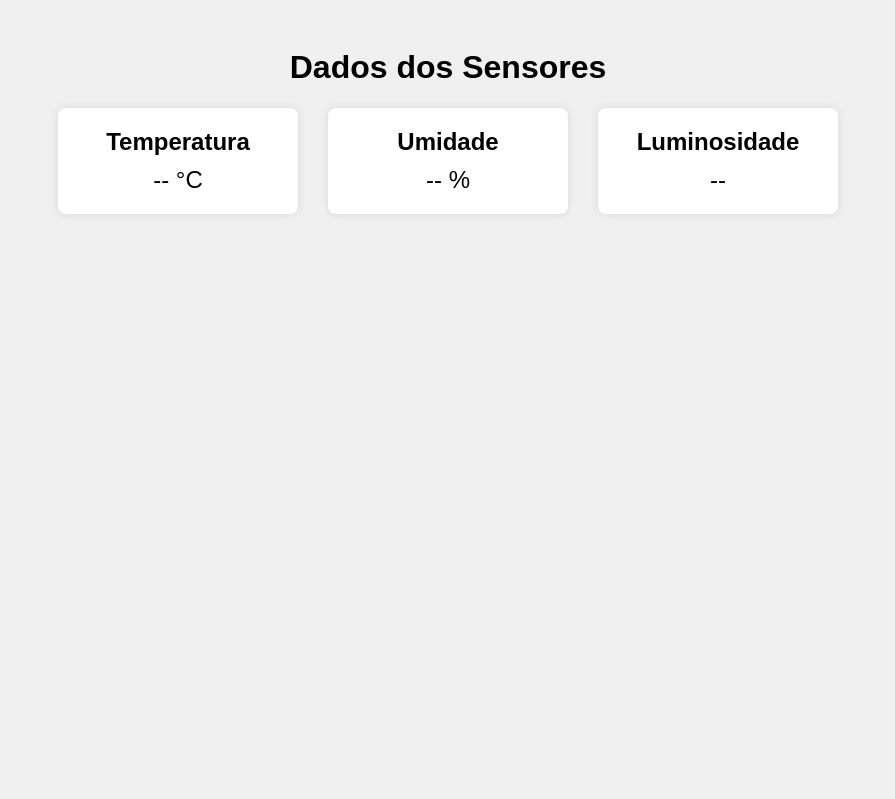
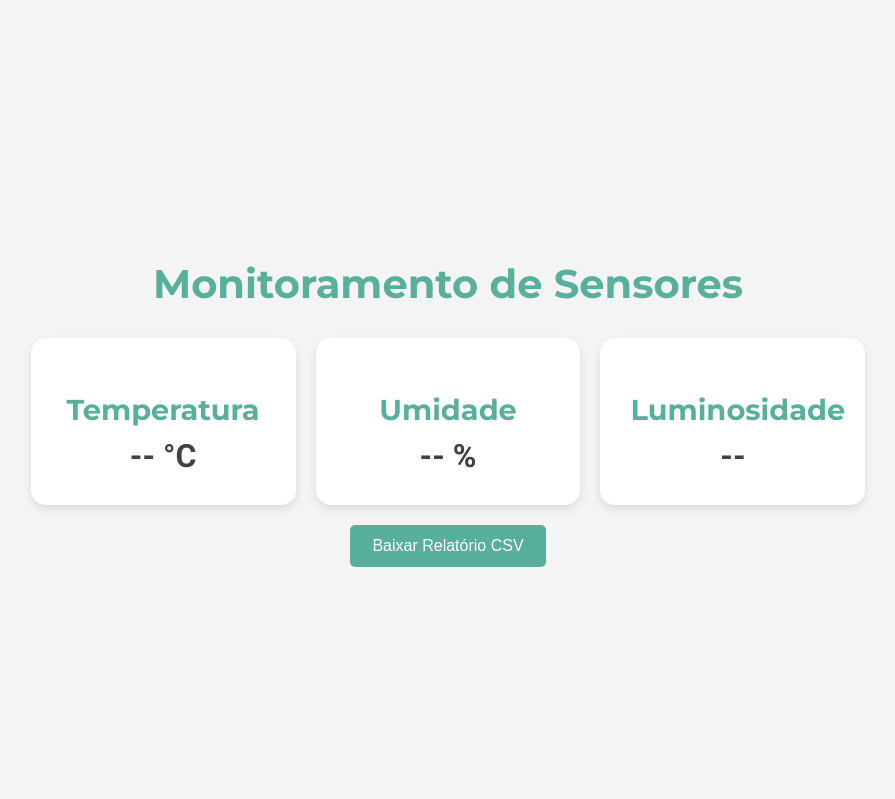
Before and after one commit to brunaopdejesus/FOCUSFLOW, a Flask app: page /circuito in a window 1280 px wide. Shown: the whole page, without its empty margins (192-1087 px from the left). Run offline with Flask 2, Linux system fonts and the light colour scheme.

Commit message:
circuito finalizado

```diff
--- a/server.py
+++ b/server.py
@@ -1,5 +1,5 @@
 import csv
-from flask import Flask, jsonify, render_template, request
+from flask import Flask, jsonify, render_template, request, send_file
 
 app = Flask(__name__)
 
@@ -15,17 +15,9 @@ sensor_data = {
 def index():
     return render_template('index.html')
 
-# @app.route('/funcionario')
-# def funcionario():
-#     return render_template('funcionario.html')
-
-@app.route('/funcionario/<nome>')
-def funcionario(nome):
-    # Aqui você pode carregar dados específicos do funcionário, se necessário
-    # Exemplo: buscar informações de um banco de dados ou arquivo
-    # Por enquanto, apenas renderize a página com o nome do funcionário
-    return render_template('funcionario.html', nome=nome)
-
+@app.route('/funcionario')
+def funcionario():
+    return render_template('funcionario.html')
 
 @app.route('/perfil')
 def perfil():
@@ -72,6 +64,12 @@ def atualizar_tabela():
         dados = list(reader)[-1]  # Pegue a última linha, assumindo que ela tem os dados mais recentes
     return jsonify(dados)
 
+# Rota para download do arquivo CSV
+@app.route('/download')
+def download_file():
+    caminho_arquivo = 'dados_sensores.csv'  # Certifique-se de que o caminho está correto
+    return send_file(caminho_arquivo, as_attachment=True)
+
 if __name__ == '__main__':
     app.run(debug=True)
     # app.run(debug=True, port=5000)
--- a/templates/circuito.html
+++ b/templates/circuito.html
@@ -4,40 +4,123 @@
     <meta charset="UTF-8">
     <meta name="viewport" content="width=device-width, initial-scale=1.0">
     <title>Monitoramento de Sensores</title>
+    <link href="https://fonts.googleapis.com/css2?family=Montserrat:wght@700&family=Roboto:wght@400;700&display=swap" rel="stylesheet">
     <style>
+        :root {
+            --primary-color: #58af9b; /* Azul escuro */
+            --secondary-color: #ffffff; /* Branco */
+            --text-color: rgb(65, 65, 65); /* Preto */
+            --card-background: #f4f4f4; /* Cor de fundo clara */
+        }
+
         body {
-            font-family: Arial, sans-serif;
-            background-color: #f0f0f0;
-            padding: 20px;
+            font-family: 'Roboto', sans-serif;
+            background-color: var(--card-background);
+            color: var(--text-color);
+            margin: 0;
+            padding: 0;
+            display: flex;
+            flex-direction: column;
+            justify-content: center;
+            align-items: center;
+            min-height: 100vh;
         }
+
         h1 {
-            text-align: center;
+            font-family: 'Montserrat', sans-serif;
+            font-size: 2.5rem;
+            color: var(--primary-color);
+            margin-bottom: 30px;
         }
+
         .sensor-data {
             display: flex;
+            flex-wrap: wrap;
+            gap: 20px;
             justify-content: center;
-            gap: 30px;
+            max-width: 1000px;
         }
+
         .sensor-box {
-            background-color: #fff;
-            padding: 20px;
-            border-radius: 8px;
-            box-shadow: 0 0 10px rgba(0, 0, 0, 0.1);
+            background-color: var(--secondary-color);
+            padding: 30px;
+            border-radius: 15px;
+            box-shadow: 0 4px 8px rgba(0, 0, 0, 0.1);
             text-align: center;
-            width: 200px;
+            flex: 1;
+            min-width: 200px;
+            max-width: 300px;
+            transition: transform 0.3s ease, box-shadow 0.3s ease;
         }
+
+        .sensor-box:hover {
+            transform: translateY(-10px);
+            box-shadow: 0 8px 16px rgba(0, 0, 0, 0.2);
+        }
+
         .sensor-box h2 {
+            font-family: 'Montserrat', sans-serif;
+            font-size: 1.8rem;
+            color: var(--primary-color);
+            margin-bottom: 10px;
+        }
+
+        .sensor-box p {
+            font-size: 2rem;
+            font-weight: bold;
+            color: var(--text-color);
             margin: 0;
         }
-        .sensor-box p {
-            font-size: 1.5em;
-            margin: 10px 0 0 0;
+
+        footer {
+            background-color: var(--primary-color);
+            color: var(--secondary-color);
+            padding: 20px;
+            text-align: center;
+            width: 100%;
+            font-size: 0.9rem;
+            margin-top: 30px;
+        }
+
+        @media (max-width: 768px) {
+            .sensor-box {
+                max-width: 90%;
+            }
+            h1 {
+                font-size: 2rem;
+            }
+        }
+
+        .download-btn {
+            text-align: center;
+            margin-top: 20px;
+        }
+
+        .download-btn a {
+            text-decoration: none; /* Remove o sublinhado do link */
+        }
+
+        .download-btn button {
+            background-color: var(--primary-color); /* Cor de fundo inicial */
+            color: white; /* Cor do texto */
+            padding: 10px 20px;
+            border: 2px solid var(--primary-color); /* Bordas iguais ao fundo */
+            border-radius: 5px;
+            cursor: pointer;
+            font-size: 16px;
+            transition: background-color 0.3s ease, color 0.3s ease; /* Transição suave */
+            box-sizing: border-box; /* Garante que padding e border não alterem o tamanho do botão */
+        }
+
+        .download-btn button:hover {
+            background-color: transparent; /* Faz o fundo ficar "vazado" */
+            color: var(--primary-color); /* Cor do texto igual à da borda */
         }
     </style>
 </head>
 <body>
 
-    <h1>Dados dos Sensores</h1>
+    <h1>Monitoramento de Sensores</h1>
 
     <div class="sensor-data">
         <div class="sensor-box">
@@ -54,6 +137,15 @@
         </div>
     </div>
 
+    <!-- Botão de download -->
+    <div class="download-btn">
+        <a href="/download" download>
+            <button>
+                Baixar Relatório CSV
+            </button>
+        </a>
+    </div>
+
     <script>
         function fetchSensorData() {
             fetch('/api/get_dados')
@@ -66,10 +158,7 @@
                 .catch(error => console.error('Erro ao buscar dados:', error));
         }
 
-        // Atualizar os dados a cada 2 segundos
         setInterval(fetchSensorData, 2000);
-
-        // Carregar os dados inicialmente
         fetchSensorData();
     </script>
 
```
